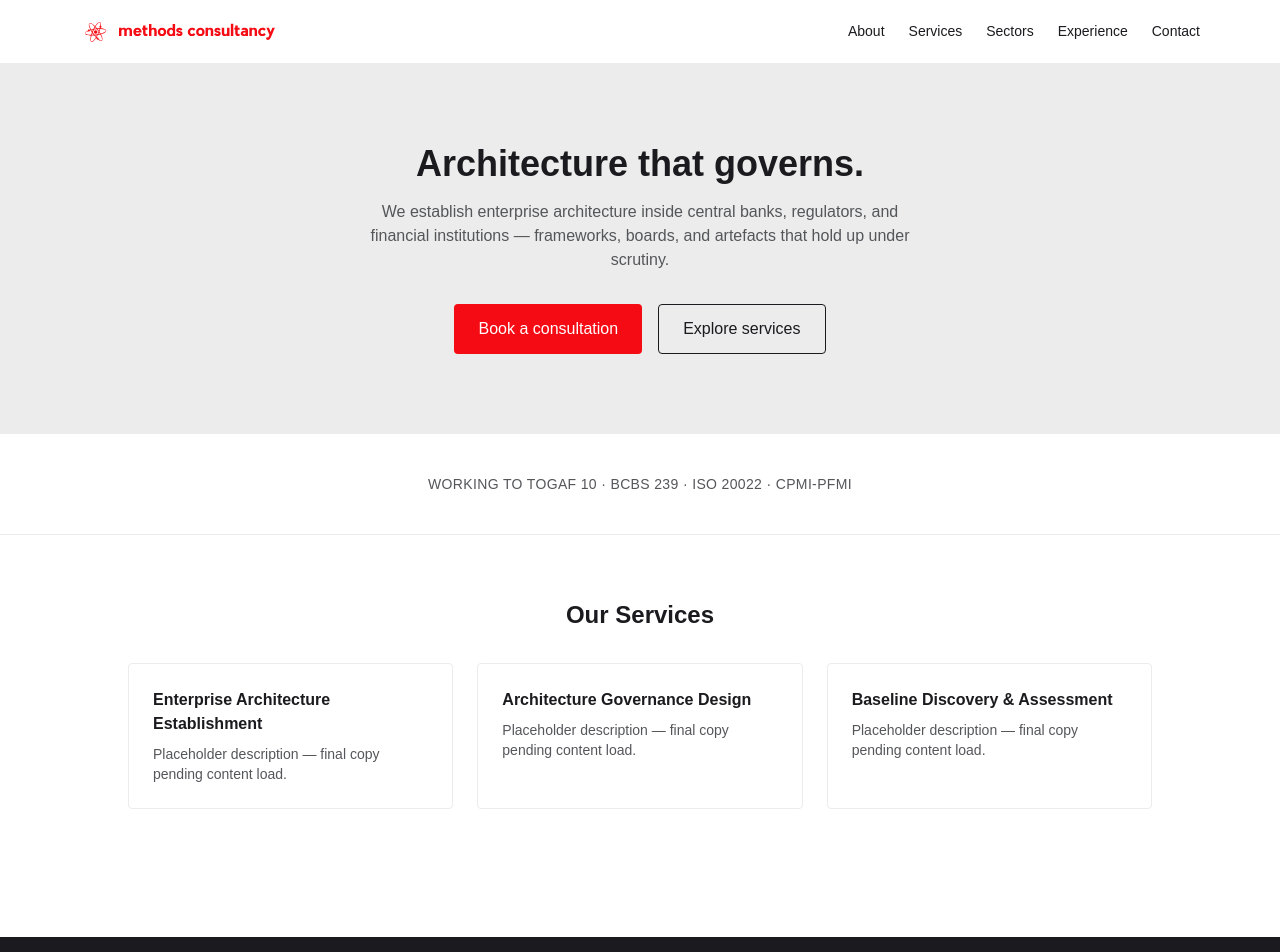
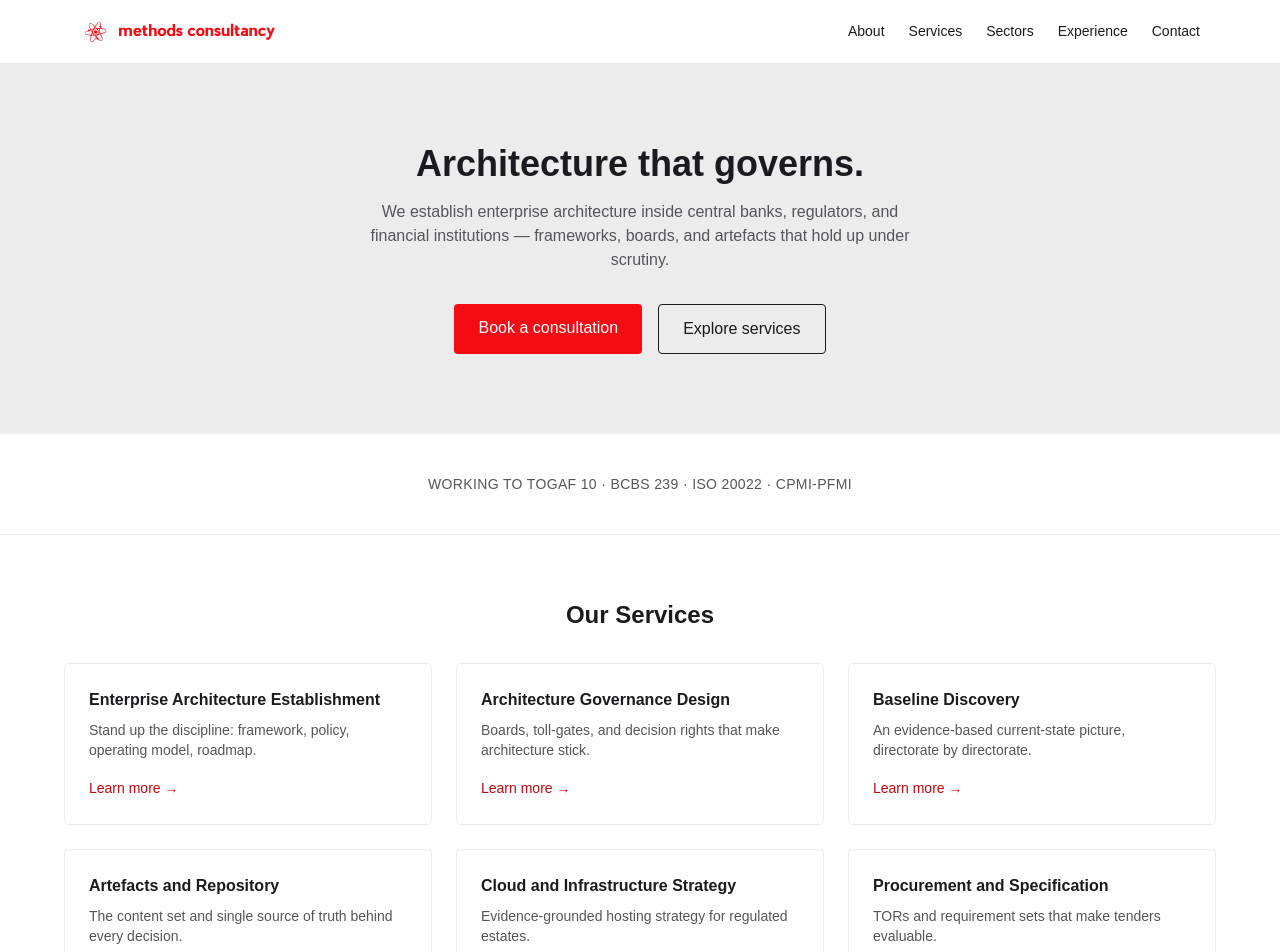
Before and after one commit to mskanogo/Methods_consultancy_website, a Next.js app: page / in a window 1280 px wide. Shown: the top 952 px of the page. Built offline with nearby package versions, Linux system fonts and the light colour scheme.

Commit message:
Add data-driven service cards

```diff
--- /dev/null
+++ b/app/components/ServiceCard.tsx
@@ -0,0 +1,15 @@
+import Link from "next/link";
+import type { Service } from "../data/services";
+
+export default function ServiceCard({ service }: { service: Service }) {
+  return (
+    <Link
+      href={`/services/${service.slug}`}
+      className="block border border-brand-grey rounded p-6 bg-white hover:border-brand-red transition-colors focus-visible:outline-2 focus-visible:outline-brand-red"
+    >
+      <h3 className="font-semibold text-brand-ink mb-2">{service.title}</h3>
+      <p className="text-sm text-brand-mid-grey mb-4">{service.summary}</p>
+      <span className="text-sm font-medium text-brand-red-dark">Learn more →</span>
+    </Link>
+  );
+}
--- /dev/null
+++ b/app/data/services.ts
@@ -0,0 +1,58 @@
+export type Service = {
+  slug: string;
+  title: string;
+  summary: string;
+};
+
+export const services: Service[] = [
+  {
+    slug: "ea-establishment",
+    title: "Enterprise Architecture Establishment",
+    summary: "Stand up the discipline: framework, policy, operating model, roadmap.",
+  },
+  {
+    slug: "architecture-governance",
+    title: "Architecture Governance Design",
+    summary: "Boards, toll-gates, and decision rights that make architecture stick.",
+  },
+  {
+    slug: "baseline-discovery",
+    title: "Baseline Discovery",
+    summary: "An evidence-based current-state picture, directorate by directorate.",
+  },
+  {
+    slug: "artefacts-repository",
+    title: "Artefacts and Repository",
+    summary: "The content set and single source of truth behind every decision.",
+  },
+  {
+    slug: "cloud-infrastructure-strategy",
+    title: "Cloud and Infrastructure Strategy",
+    summary: "Evidence-grounded hosting strategy for regulated estates.",
+  },
+  {
+    slug: "procurement-specification",
+    title: "Procurement and Specification",
+    summary: "TORs and requirement sets that make tenders evaluable.",
+  },
+  {
+    slug: "conformance-review",
+    title: "Conformance Review",
+    summary: "Independent review of vendor architectures against your standards.",
+  },
+  {
+    slug: "digital-advisory",
+    title: "Digital Advisory",
+    summary: "Architecture-led rigour for CBDC, AI, and data-platform initiatives.",
+  },
+  {
+    slug: "regulatory-alignment",
+    title: "Regulatory Alignment",
+    summary: "Obligations mapped into architecture, not bolted on after.",
+  },
+  {
+    slug: "capability-building",
+    title: "Capability Building",
+    summary: "We transfer the discipline, then get out of the way.",
+  },
+];
--- a/app/page.tsx
+++ b/app/page.tsx
@@ -1,3 +1,7 @@
+import Link from "next/link";
+import ServiceCard from "./components/ServiceCard";
+import { services } from "./data/services";
+
 export default function Home() {
   return (
     <>
@@ -12,42 +16,36 @@ export default function Home() {
           hold up under scrutiny.
         </p>
         <div className="mt-8 flex gap-4 justify-center">
-          <button className="bg-brand-red text-white px-6 py-3 rounded font-medium">
+          <Link
+            href="/contact"
+            className="bg-brand-red text-white px-6 py-3 rounded font-medium"
+          >
             Book a consultation
-          </button>
-          <button className="border border-brand-ink text-brand-ink px-6 py-3 rounded font-medium">
+          </Link>
+          <Link
+            href="/services"
+            className="border border-brand-ink text-brand-ink px-6 py-3 rounded font-medium"
+          >
             Explore services
-          </button>
+          </Link>
         </div>
       </section>
 
-      {/* Proof band — standards/frameworks, text only per brief */}
+      {/* Proof band */}
       <section className="px-8 py-10 bg-white border-b border-brand-grey">
         <p className="text-center text-sm text-brand-mid-grey uppercase tracking-wide">
           Working to TOGAF 10 · BCBS 239 · ISO 20022 · CPMI-PFMI
         </p>
       </section>
 
-      {/* Services overview placeholder */}
+      {/* Services overview */}
       <main className="px-8 py-16 bg-white">
         <h2 className="text-2xl font-bold text-brand-ink mb-8 text-center">
           Our Services
         </h2>
-        <div className="grid grid-cols-1 md:grid-cols-3 gap-6 max-w-5xl mx-auto">
-          {[
-            "Enterprise Architecture Establishment",
-            "Architecture Governance Design",
-            "Baseline Discovery & Assessment",
-          ].map((service) => (
-            <div
-              key={service}
-              className="border border-brand-grey rounded p-6 text-brand-ink"
-            >
-              <h3 className="font-semibold mb-2">{service}</h3>
-              <p className="text-sm text-brand-mid-grey">
-                Placeholder description — final copy pending content load.
-              </p>
-            </div>
+        <div className="grid grid-cols-1 sm:grid-cols-2 lg:grid-cols-3 gap-6 max-w-6xl mx-auto">
+          {services.map((service) => (
+            <ServiceCard key={service.slug} service={service} />
           ))}
         </div>
       </main>
```
